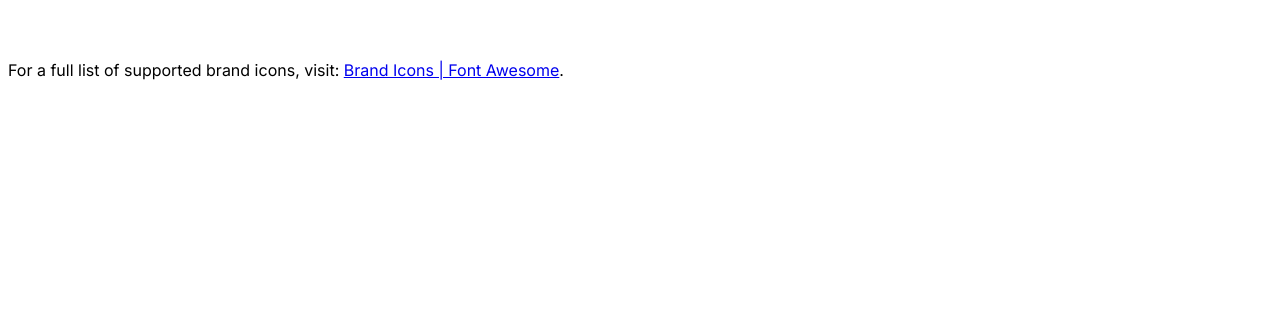
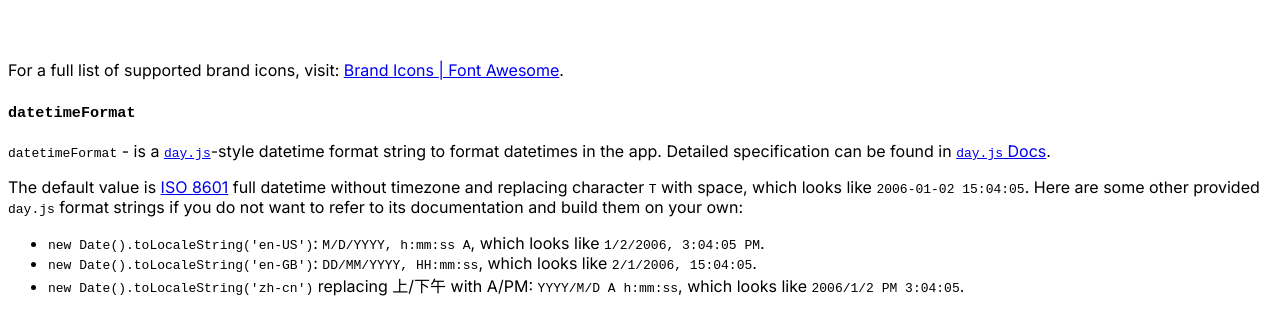
Before and after one commit to spencerwooo/onedrive-vercel-index-docs, a Next.js app: page /docs/custom-configs in a window 1280 px wide. Shown: the part 2764-3077 px from the top of the page. Before the commit the page ends 2860 px from the top, so only its background shows below. Built offline with nearby package versions, Linux system fonts and the light colour scheme; no server answers.

Commit message:
add description for site config datetimeFormat

```diff
--- a/src/pages/docs/custom-configs.mdx
+++ b/src/pages/docs/custom-configs.mdx
@@ -104,3 +104,13 @@ However, I suggest adding some form of contact for your website.
 <Video src="/videos/links-copilot-demo-video.mp4" ratio={810 / 1556} />
 
 For a full list of supported brand icons, visit: [Brand Icons | Font Awesome](https://fontawesome.com/icons?s=brands).
+
+### `datetimeFormat`
+
+`datetimeFormat` - is a [`day.js`](https://day.js.org/)-style datetime format string to format datetimes in the app. Detailed specification can be found in [`day.js` Docs](https://day.js.org/docs/en/display/format).
+
+The default value is [ISO 8601](https://en.wikipedia.org/wiki/ISO_8601) full datetime without timezone and replacing character `T` with space, which looks like `2006-01-02 15:04:05`. Here are some other provided `day.js` format strings if you do not want to refer to its documentation and build them on your own:
+
+- `new Date().toLocaleString('en-US')`: `M/D/YYYY, h:mm:ss A`, which looks like `1/2/2006, 3:04:05 PM`.
+- `new Date().toLocaleString('en-GB')`: `DD/MM/YYYY, HH:mm:ss`, which looks like `2/1/2006, 15:04:05`.
+- `new Date().toLocaleString('zh-cn')` replacing 上/下午 with A/PM: `YYYY/M/D A h:mm:ss`, which looks like `2006/1/2 PM 3:04:05`.
```
